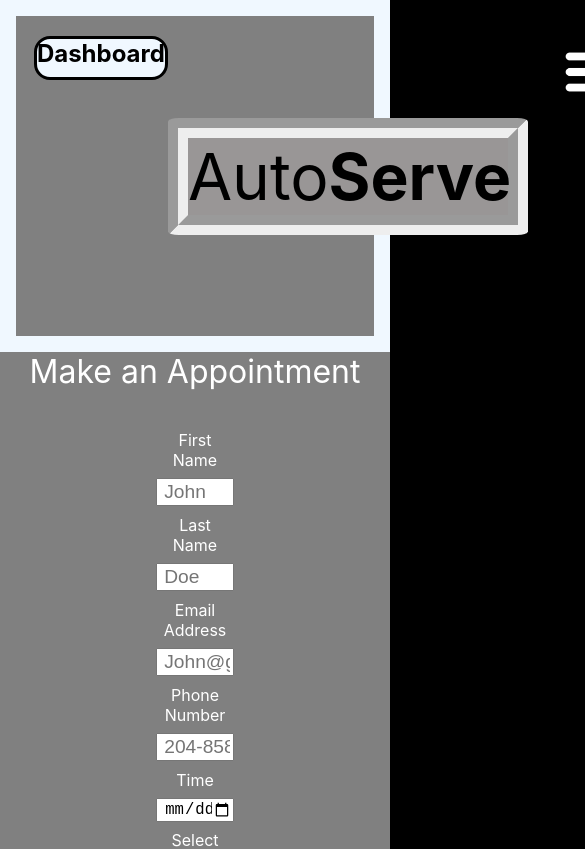
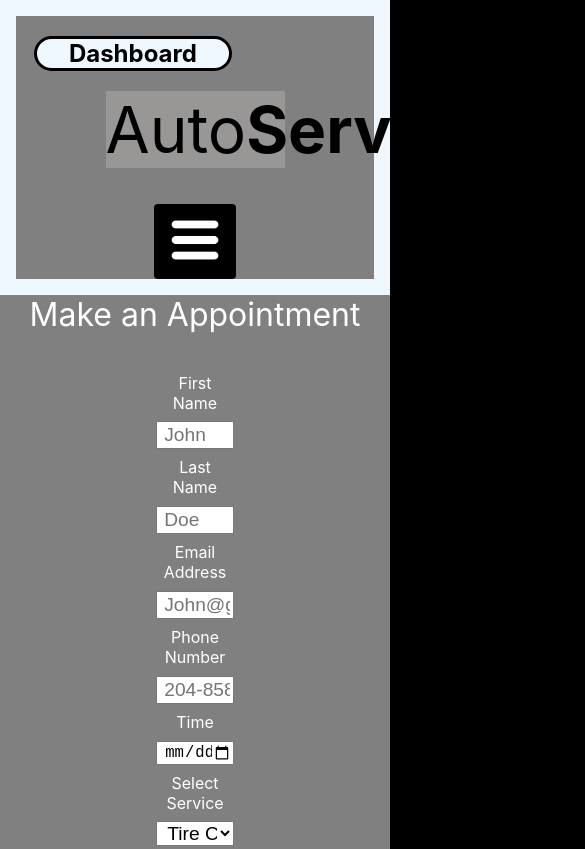
Before and after one commit to trenbolonesw/AutoServe, a React (Create React App) app: page /CreateAppointment in a window 390 px wide. Shown: the top 849 px of the page, 585 px wide, since content can reach past the window. Built offline with nearby package versions, Linux system fonts and the light colour scheme.

Commit message:
more commits

```diff
--- a/src/components/layout/Layout.jsx
+++ b/src/components/layout/Layout.jsx
@@ -15,19 +15,17 @@ export default function Layout(){
         <>
         <div>
             <div className={styles.layout}>
-
                 <h2 className={styles.dashboard}>
             <Link to={'/DashBoard'} className={styles.Link}>Dashboard</Link>
            </h2>
-
             <header className={styles.header}>
             <Link className={styles.headerLink} to={'/'}> Auto<strong>Serve</strong></Link>
             </header>
-
-            <div className={styles.menu}>
-             <button className={styles.button} onClick={handleDrop}>
+           <button className={styles.button} onClick={handleDrop}>
             <img src={image2} alt="" height={70} width={70}/>
             </button>
+            <div className={styles.menu}>
+
             <div className={`${styles.dropdown} ${drop ? styles.dropdown: styles.dropdownhidden}`}>
                 <Link className={styles.Link} to={'/CreateAppointment'}>Book Appointment</Link>
                 <Link className={styles.Link}>Products</Link>
--- a/src/components/layout/layout.module.css
+++ b/src/components/layout/layout.module.css
@@ -1,17 +1,14 @@
+@media(max-width:600px){
+  .layout{
+    background-color: gray;
+  }
+}
+.layout{
 
-
-
-
-@media(max-width:600px){
- .layout{
-  display: flex;
-  flex-direction: row;
-    height: 20rem;
     background-color: gray;
     border-style: solid;
     border-width: 1rem;
     border-color: aliceblue;
-}
 }
 
 
@@ -27,37 +24,36 @@
 }
 
 .header{
-   font-size: 4rem;
-    width: 20rem;
-
+    width: 50%;
  margin: auto;
     background-color: rgb(153, 150, 150);
-    border-style: groove;
-    border-width: 20px;
-   border-radius: 3%;
+    font-size: 4rem;
 }
 
 .dashboard{
   margin-left: 5%;
   width: 12rem;
-  height: 12%;
   border-style: solid;
-  border-radius: 1rem;
+  border-radius: 5rem;
   background-color: aliceblue;
 
 }
 
 .dropdown{
-  padding: 1%;
    display: flex;
    flex-direction: column;
-    height: 14rem;
+
+   padding-top: 20%;
+   padding-bottom: 20%;
+   padding-left: 10%;
+   padding-right: 10%;
     background-color: gray;
     border-radius: 5%;
-    border-style: solid;
-     margin-right: 5rem;
+
     margin-top: 1rem;
-    font-size: 1.2rem;
+    display: flex;
+    flex-direction: column;
+    font-size: 1.4rem;
     row-gap: 2.5rem;
 }
 .dropdown{
@@ -91,7 +87,6 @@
 
        transition: all 0.3s ease-in-out;
     margin-top: 10%;
-    margin-right: 5rem;
     background-color: black;
     border: none;
     border-radius: 5%;
@@ -105,4 +100,6 @@
 
 .menu{
 
+    position: absolute;
+    margin-left: 80%;
 }
```
